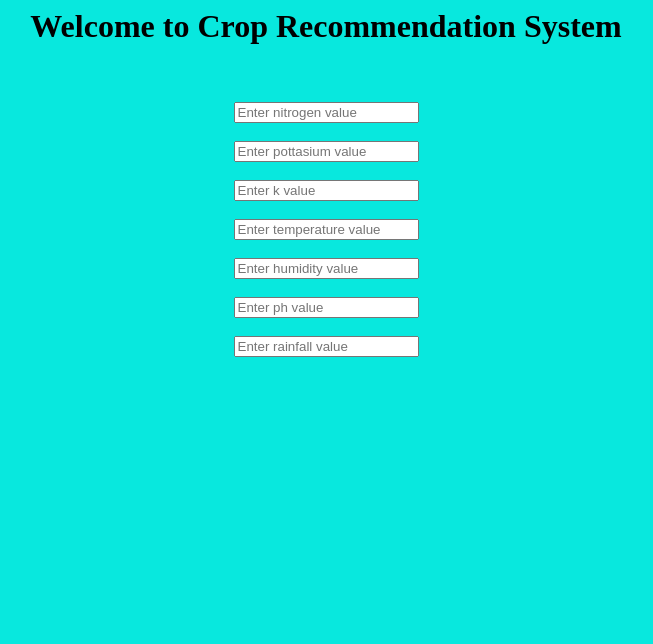
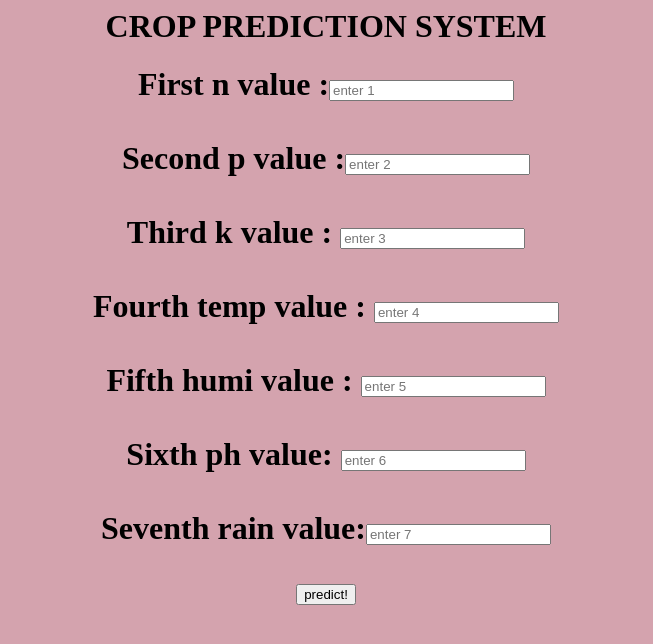
Before and after one commit to sagarsen78/crop, a Flask app: page / in a window 1280 px wide. Shown: the top 644 px of the page, without its empty margins (314-967 px from the left). Run offline with Flask 2, Linux system fonts and the light colour scheme; parts of the project's set-up code (start-up, migrations or seed data) failed here and were passed over.

Commit message:
Made a few changes in Flask framework

```diff
--- a/app.py
+++ b/app.py
@@ -1,29 +1,30 @@
-from flask import Flask,render_template,request
-from flask_cors import cross_origin
+from flask import Flask, render_template,request
+import pickle
 import numpy as np
+
+model1=pickle.load(open('RandomForest.pkl','rb'))
 
 app=Flask(__name__)
 
-#loading the model
-import pickle
-model=pickle.load(open(r'C:\Users\sagar\OneDrive\Desktop\crop\RandomForest.pkl','rb'))
 @app.route('/')
-def home():
+def man():
     return render_template('home.html')
 
-@app.route('/predict',methods=['GET','POST'])
-@cross_origin()
-def predict():
-    if predict.method=='POST':
-        nmeasure=int(request.form['n'])
-        pmeasure=int(request.form['p'])
-        kmeasure=int(request.form['k'])
-        tempmeasure=int(request.form['temp'])
-        humimeasure=int(request.form['humi'])
-        phmeasure=int(request.form['ph'])
-        rainmeasure=int(request.form['rain'])
-        yhat=model.predict([[nmeasure,pmeasure,kmeasure,tempmeasure,humimeasure,phmeasure,rainmeasure]])
-        return render_template('output.html',prediction=yhat[0])
+
+@app.route('/predict',methods=['POST'])
+def home():
+
+    nmeasure = int(request.form['n'])
+    pmeasure = int(request.form['p'])
+    kmeasure = int(request.form['k'])
+    tempmeasure = int(request.form['temp'])
+    humimeasure = int(request.form['humi'])
+    phmeasure = int(request.form['ph'])
+    rainmeasure = int(request.form['rain'])
+
+
+    arr=np.array([[nmeasure,pmeasure,kmeasure,tempmeasure,humimeasure,phmeasure,rainmeasure]])
+    pred=model1.predict(arr)
 
 if __name__=='__main__':
     app.run(debug=True)
--- a/templates/home.html
+++ b/templates/home.html
@@ -1,17 +1,20 @@
 <html>
-    <title>Crop Recommendation System</title>
-    <body bgcolor="#08e8de">
-        <center><h1 style="font-family:'Times New Roman';">Welcome to Crop Recommendation System </h1><br><br>
-        <form action="{{url_for('predict')}}" method="POST">
-            <input type="text" name="n" placeholder="Enter nitrogen value"><br><br>
-            <input type="text" name="p" placeholder="Enter pottasium value"><br><br>
-            <input type="text" name="k" placeholder="Enter k value"><br><br>
-            <input type="text" name="temp" placeholder="Enter temperature value"><br><br>
-            <input type="text" name="humi" placeholder="Enter humidity value"><br><br>
-            <input type="text" name="ph" placeholder="Enter ph value"><br><br>
-            <input type="text" name="rain" placeholder="Enter rainfall value"><br><br>
+    <body bgcolor=#d4a3ae>
+    <center>
+        <h1>CROP PREDICTION SYSTEM</h1><h1>
+        <form method="POST" , action="{{ url_for('home' )}}">
+            <b> First n value :<input type="text", name="nmeasure" , placeholder="enter 1"><br><br>
+                Second p value :<input type="text", name="pmeasure" , placeholder="enter 2"><br><br>
+                Third k value : <input type="text", name="kmeasure" , placeholder="enter 3"><br><br>
+                Fourth temp value : <input type="text", name="tempmeasure" , placeholder="enter 4"><br><br>
+                Fifth humi value : <input type="text", name="humimeasure" , placeholder="enter 5"><br><br>
+                Sixth ph value: <input type="text", name="phmeasure" , placeholder="enter 6"><br><br>
+                Seventh rain value:<input type="text", name="rainmreasure" , placeholder="enter 7"><br><br>
+                <input type="submit", value="predict!">
+
+            </b>
         </form>
-        </center>
-
+    </h1>
+    </center>
     </body>
 </html>
```
Also changed, not shown: home.html (deleted, +0 -18 lines), templates/after.html (added, +17 -0 lines), templates/output.html (deleted, +0 -11 lines).
